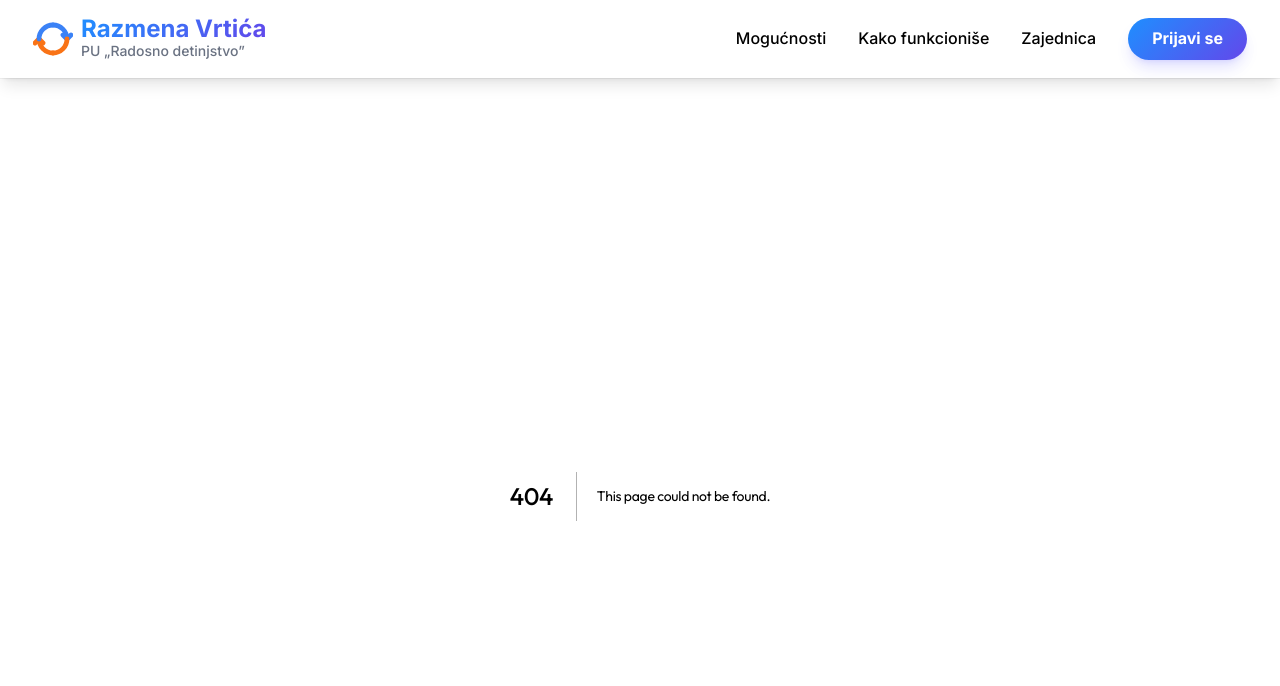
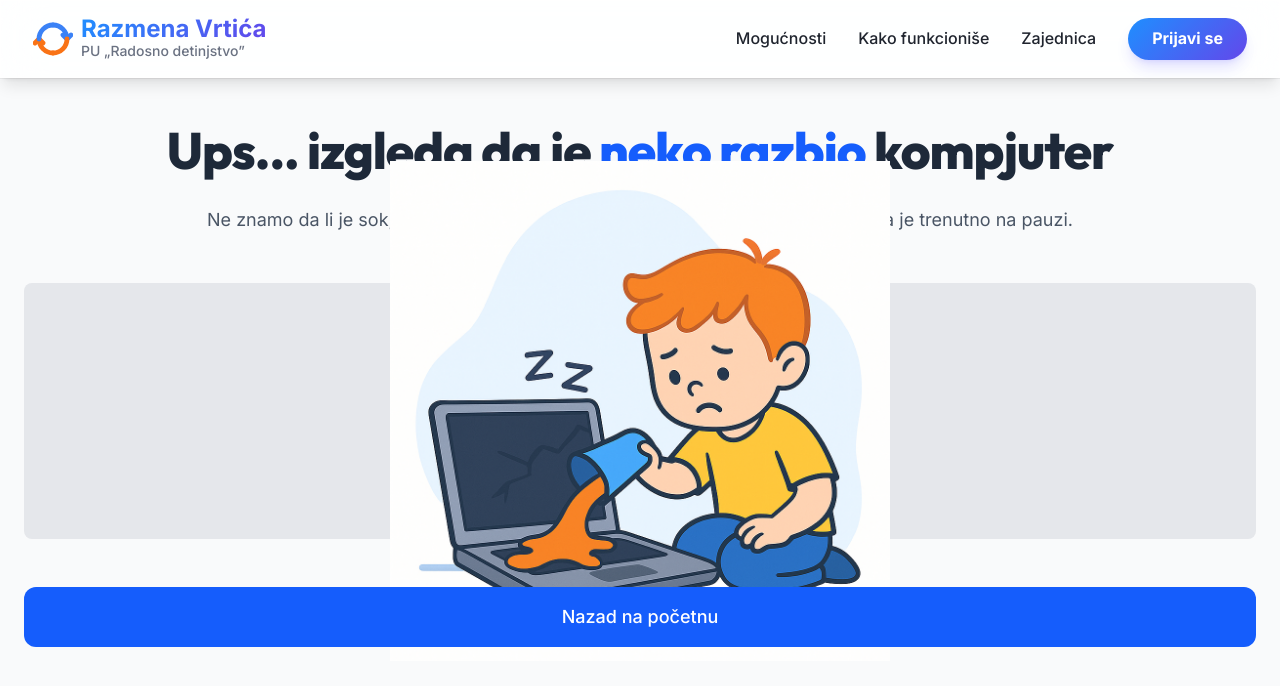
Before and after one commit to markobilanovic/razmena-vrtica, a Next.js app in the folder frontend/: page /500 in a window 1280 px wide. Before the commit this address had no page. Shown: the top 686 px of the page. Built offline with nearby package versions, Linux system fonts and the light colour scheme.

Commit message:
feat: page 500

```diff
--- /dev/null
+++ b/frontend/src/app/500/page.tsx
@@ -0,0 +1,40 @@
+"use client"
+
+import Link from "next/link"
+import Image from "next/image"
+
+export default function ServerErrorPage() {
+  return (
+    <div className="min-h-screen bg-gray-50 px-6 pt-6">
+      {/* Main Content */}
+      <div className="max-w-7xl mx-auto text-center">
+        <h2 className="text-4xl font-bold text-gray-800 leading-tight mb-6">
+          Ups... izgleda da je{" "}
+          <span className="text-blue-600">neko razbio</span> kompjuter
+        </h2>
+
+        <p className="text-lg text-gray-600 mb-12 leading-relaxed">
+          Ne znamo da li je sok, igračka ili dugme koje nije trebalo pritisnuti,
+          ali naša strana je trenutno na pauzi.
+        </p>
+
+        {/* Illustration placeholder */}
+        <div className="mb-12 h-64 bg-gray-200 rounded-lg flex items-center justify-center">
+          <Image
+            src="/500.png"
+            alt="Ilustracija deteta pored laptopa sa greškom"
+            width={500}
+            height={500}
+          />
+        </div>
+
+        {/* Button */}
+        <Link href="/">
+          <button className="w-full bg-blue-600 text-white py-4 px-6 rounded-xl font-medium text-lg hover:bg-blue-700 transition-colors">
+            Nazad na početnu
+          </button>
+        </Link>
+      </div>
+    </div>
+  )
+}
```
Also changed, not shown: frontend/public/500.png (added).
